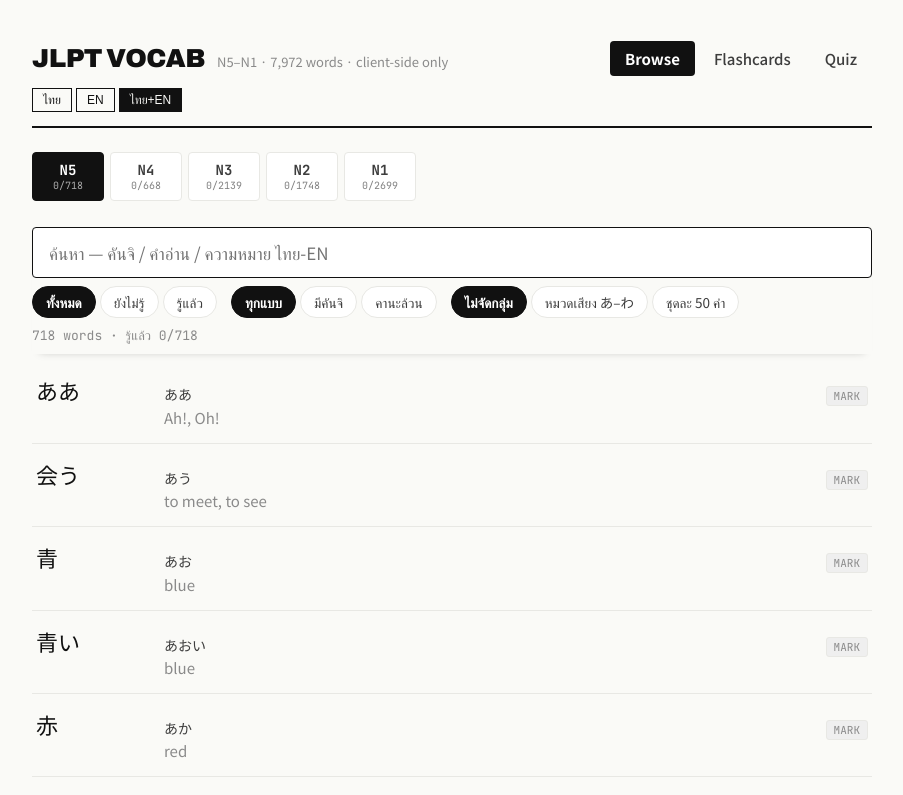
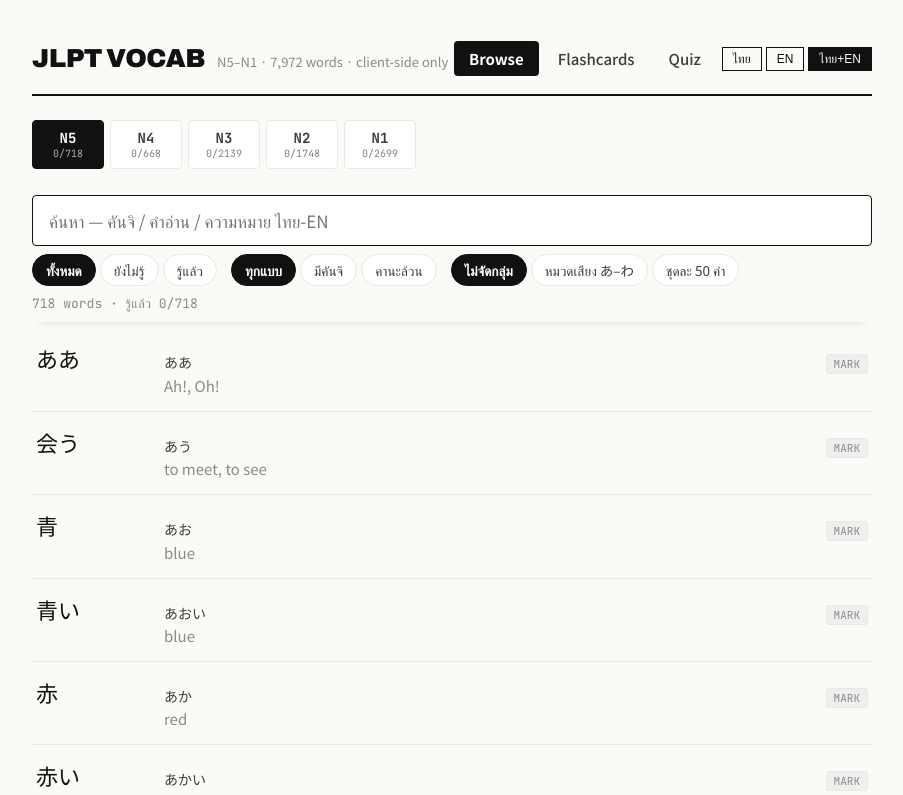
Before and after one commit to RiwRiwara/JLPT-Vocab, a React (Vite) app: page / in a window 1280 px wide. Shown: the top 795 px of the page, without its empty margins (188-1091 px from the left). Built offline with nearby package versions, Linux system fonts and the light colour scheme; a web font is replaced by a local one.

Commit message:
fix: keep header single-row, shrink lang-switch at narrow widths

```diff
--- a/src/styles.css
+++ b/src/styles.css
@@ -26,7 +26,6 @@ body {
 /* ---------- header (sticky) ---------- */
 header {
   display: flex; align-items: center; justify-content: space-between;
-  flex-wrap: wrap; gap: 8px 16px;
   padding: 14px 0; border-bottom: 2px solid var(--ink); margin-bottom: 24px;
   position: sticky; top: 0; z-index: 30; background: var(--paper);
 }
@@ -235,6 +234,8 @@ footer a { color: var(--graphite); }
   .word-row .expr { grid-column: 1 / -1; }
   .card .expr { font-size: 40px; }
   .quiz-q .expr { font-size: 42px; }
+  .lang-switch { gap: 2px; }
+  .lang-switch button { font-size: 11px; padding: 3px 6px; }
 }
 
 /* ----- language switch ----- */
```
